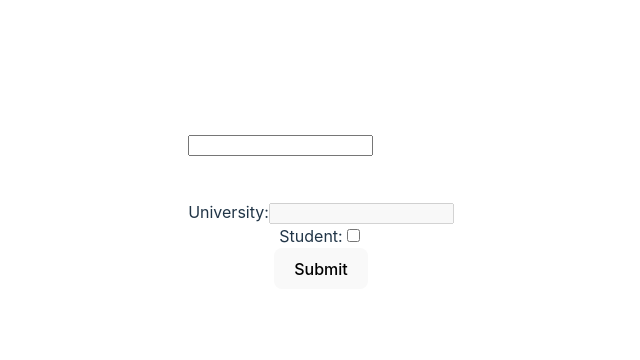
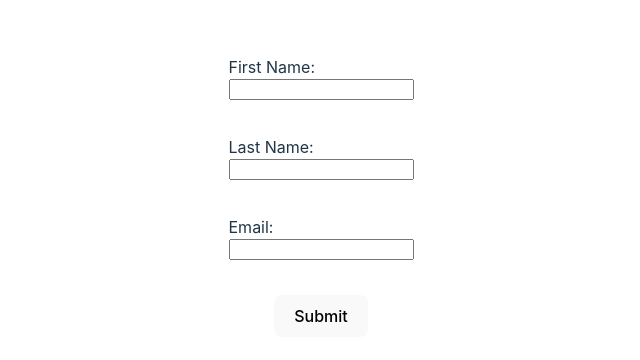
Before and after one commit to ShlykovAA/vite_react, a React (Vite) app: page / in a window 1280 px wide. Shown: the part 204-564 px from the top of the page, without its empty margins (319-959 px from the left). Built offline with nearby package versions, Linux system fonts and the light colour scheme.

Commit message:
lesson 41 Home Work

```diff
--- a/src/App.tsx
+++ b/src/App.tsx
@@ -1,10 +1,10 @@
 import './App.css'
-import { FormikForm } from './sections/formik'
+import { FormikHomeWork } from './sections/Formik-HomeWork'
 
 function App() {
   return (
     <>
-      <FormikForm />
+      <FormikHomeWork />
     </>
   )
 }
--- /dev/null
+++ b/src/components/FieldComponent-HomeWork/FieldComponent.module.scss
@@ -0,0 +1,14 @@
+.container {
+    display: flex;
+    flex-direction: column;
+    align-items: flex-start;
+    height: 80px;
+}
+
+.successful {
+    color: green;
+}
+
+.error {
+    color: red;
+}
--- /dev/null
+++ b/src/components/FieldComponent-HomeWork/FieldComponent.tsx
@@ -0,0 +1,22 @@
+import React from "react";
+import { ErrorMessage, FormikContextType, useFormikContext } from "formik";
+import styles from "./FieldComponent.module.scss";
+
+interface IFieldComp<T> {
+    children: React.ReactNode;
+    labelText: string;
+    fieldName: keyof T;
+}
+
+export function FieldComponent<T = string> ({ children, labelText, fieldName }: IFieldComp<T>) {
+    const { errors, touched }: FormikContextType<T> = useFormikContext();
+    const successState = !errors[fieldName] && touched[fieldName];
+    return (
+        <div className={styles["container"]}>
+            <label>{labelText}</label>
+            {children}
+            <ErrorMessage component="span" name={fieldName.toString()} className={styles["error"]}/>
+            { successState ? (<span className={styles["successful"]}>Successful</span>) : null }
+        </div>
+    )
+}
--- /dev/null
+++ b/src/components/FieldComponent-HomeWork/index.ts
@@ -0,0 +1 @@
+export { FieldComponent } from "./FieldComponent"
--- /dev/null
+++ b/src/sections/Formik-HomeWork/Formik-HomeWork.tsx
@@ -0,0 +1,47 @@
+import { Field, Form, Formik } from "formik";
+import * as Yup from "yup";
+import { FieldComponent } from "../../components/FieldComponent-HomeWork";
+
+interface IInitialValues {
+    firstName: string;
+    lastName: string;
+    email: string;
+}
+
+const initialValues: IInitialValues = {
+    firstName: "",
+    lastName: "",
+    email: "",
+}
+
+const validationSchema = Yup.object({
+    firstName: Yup.string().min(4,"Too short").max(20,"Too long").required("Field is empty"),
+    lastName: Yup.string().min(4,"Too short").max(20,"Too long").required("Field is empty"),
+    email: Yup.string().email("Email incorrect").required("Field is empty")
+});
+
+export const FormikHomeWork = () => {
+    const onSubmit = (values: IInitialValues) => {
+        console.log("Submit:", values)
+    }
+    return (
+        <Formik initialValues={initialValues} validationSchema={validationSchema} onSubmit={onSubmit}>
+            {(props) => {
+                return (
+                    <Form>
+                        <FieldComponent fieldName="firstName" labelText="First Name:">
+                            <Field name="firstName" type="text" />
+                        </FieldComponent>
+                        <FieldComponent fieldName="lastName" labelText="Last Name:">
+                            <Field name="lastName" type="text" />
+                        </FieldComponent>
+                        <FieldComponent fieldName="email" labelText="Email:">
+                            <Field name="email" type="email" />
+                        </FieldComponent>
+                        <button type="submit">Submit</button>
+                    </Form>
+                )
+            }}
+        </Formik>
+    )
+}
--- /dev/null
+++ b/src/sections/Formik-HomeWork/index.ts
@@ -0,0 +1 @@
+export { FormikHomeWork } from "./Formik-HomeWork"
```
